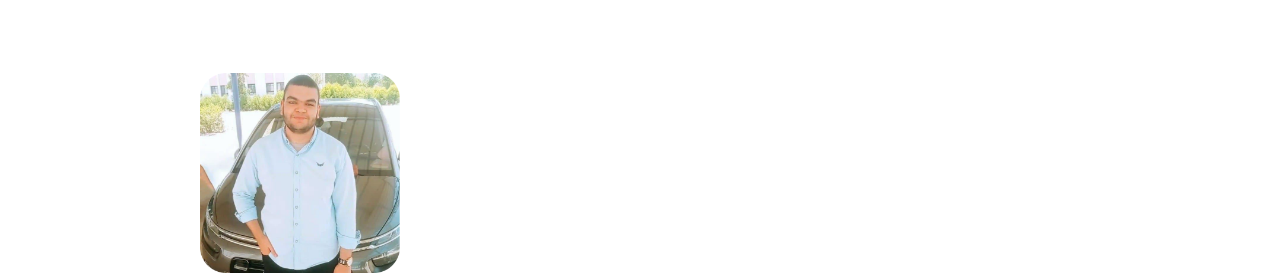
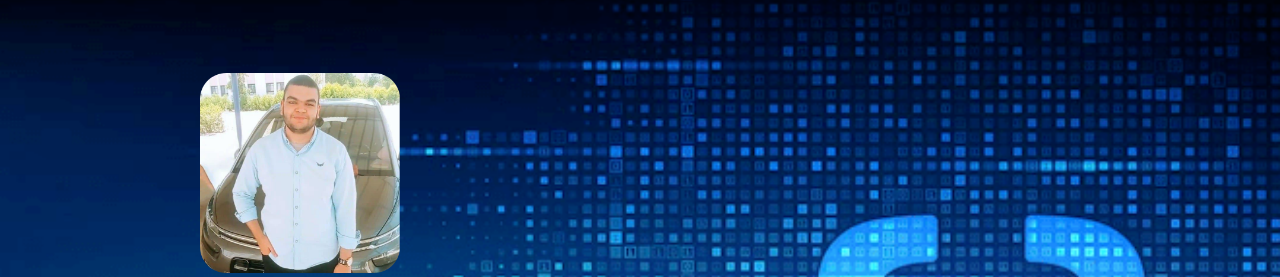
Before and after one commit to mahmoudahmedabdelrazek/Portfolio, a plain HTML site: page index.html in a window 1280 px wide. Shown: the part 52-329 px from the top of the page. Drawn offline with Linux system fonts and the light colour scheme.

Commit message:
Update style.css

```diff
--- a/style.css
+++ b/style.css
@@ -53,7 +53,7 @@ section{
     min-height: 70vh;
     display: flex;
     align-items: center;
-    background:url(images/background.png) no-repeat ;
+    background:url(background.png) no-repeat ;
     background-size: cover;
     background-position: center;
     background-attachment: fixed;
```
